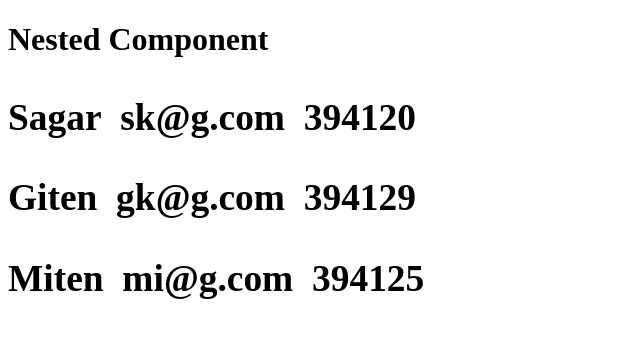
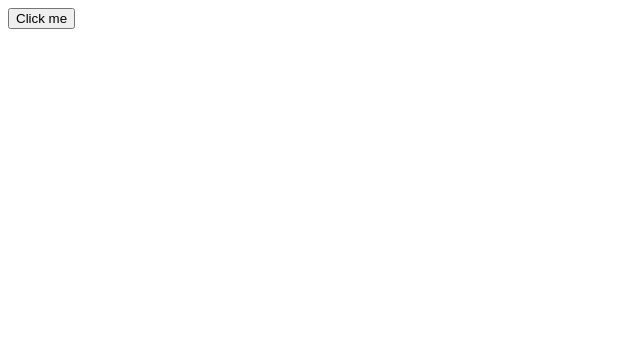
Before and after one commit to Krunal01/Practice, a React (Create React App) app: page / in a window 1280 px wide. Shown: the top 338 px of the page, without its empty margins (0-640 px from the left). Built offline with nearby package versions, Linux system fonts and the light colour scheme.

Commit message:
child to parent

```diff
--- /dev/null
+++ b/src/Child.js
@@ -0,0 +1,16 @@
+import React from "react";
+import Parent from "./Parent";
+
+function Child() {
+  function fromParent(data) {
+    alert(data);
+  }
+
+  return (
+    <div>
+      <Parent alert={fromParent} />
+    </div>
+  );
+}
+
+export default Child;
--- /dev/null
+++ b/src/Parent.js
@@ -0,0 +1,12 @@
+import React from "react";
+
+function Parent(props) {
+  const naam = "aman";
+  return (
+    <div>
+      <button onClick={() => props.alert(naam)}>Click me</button>
+    </div>
+  );
+}
+
+export default Parent;
--- a/src/index.js
+++ b/src/index.js
@@ -1,7 +1,8 @@
 import React from "react";
 import ReactDOM from "react-dom";
+import Child from "./Child";
 // import Arr from "./Arr";
-import NestedComp from "./NestedComp";
+// import NestedComp from "./NestedComp";
 // import Style from "./Style";
 // import Simpleform from "./Simpleform";
 // import App from "./App";
@@ -26,4 +27,4 @@ import NestedComp from "./NestedComp";
 //   <Student name="Rahul" subject="OS" />,
 //   document.getElementById("root")
 // );
-ReactDOM.render(<NestedComp />, document.getElementById("root"));
+ReactDOM.render(<Child />, document.getElementById("root"));
```
